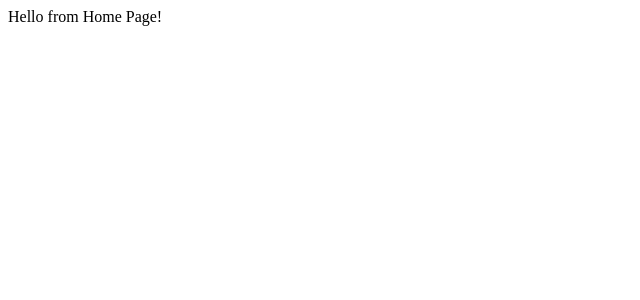
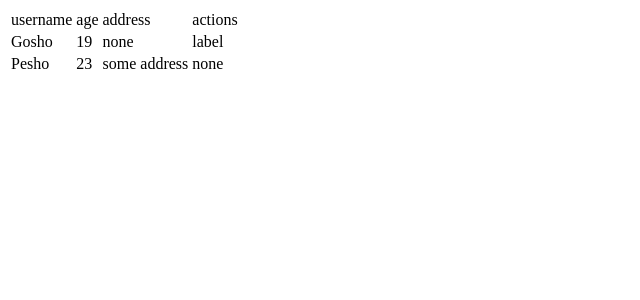
Before and after one commit to cparandiev/scheduler-service, a React (Create React App) app in the folder client/: page / in a window 1280 px wide. Shown: the top 300 px of the page, without its empty margins (0-640 px from the left). Built offline with nearby package versions, Linux system fonts and the light colour scheme.

Commit message:
add generic table

```diff
--- a/client/src/components/Home/HomePage.js
+++ b/client/src/components/Home/HomePage.js
@@ -1,9 +1,50 @@
-import React from 'react'
+import React from 'react';
+import Text from '../Table/Dts/Text';
+import Label from '../Table/Dts/Label';
+import Table from '../Table/Table';
+import Actions from '../Table/Dts/Actions/Actions';
 
-export default () => {
+const HomePage = () => {
+  let data = [{
+    name: "Gosho",
+    age: 19,
+    actions: [{
+      label: "clickMeLabel",
+      onClickHandler: () => console.log('Clicked!!!')
+    }]
+
+  },{
+    name: "Pesho",
+    age: 23,
+    address: "some address"
+  }];
+
+  let rowSchema = [{
+    propName: "name",
+    renderFunction: Text("ceco"),
+  },{
+    propName: "age",
+    renderFunction: Text("ceco")
+  },{
+    propName: "address",
+    renderFunction: Label("glyphicon glyphicon-envelope")
+  },{
+    propName: "actions",
+    renderFunction: Actions
+  }]
+
+  let columnNames = [
+    "username",
+    "age",
+    "address",
+    "actions"
+  ]
+
   return (
     <div>
-      Hello from Home Page!
+      <Table items={data} rowSchema={rowSchema} columnNames={columnNames}/>
     </div>
   )
 }
+
+export default HomePage
--- /dev/null
+++ b/client/src/components/Table/Dts/Actions/Action.js
@@ -0,0 +1,11 @@
+import React from 'react';
+
+const Action = ({key, label, glyphicon, onClickHandler}) => {
+  return (
+    <span key={key} title={label} className={glyphicon} onClick={onClickHandler}>
+      label
+    </span>
+  );
+};
+
+export default Action;
--- /dev/null
+++ b/client/src/components/Table/Dts/Actions/Actions.js
@@ -0,0 +1,12 @@
+import React from 'react';
+import Action from './Action';
+
+const Actions = (actions) => {
+    let index = 0;
+
+    let actionsTds = actions.map((action) => Action(Object.assign({key: index++}, action)));
+
+    return actionsTds;
+};
+
+export default Actions;
--- /dev/null
+++ b/client/src/components/Table/Dts/Label.js
@@ -0,0 +1,11 @@
+import React from 'react';
+
+const Label = (className) => (text) => {
+  return (
+    <span className={className}>
+        {text}
+    </span>
+  );
+};
+
+export default Label;
--- /dev/null
+++ b/client/src/components/Table/Dts/Text.js
@@ -0,0 +1,11 @@
+import React from 'react';
+
+const Text = (className) => (text) => {
+  return (
+    <div className={className}>
+        {text}
+    </div>
+  );
+};
+
+export default Text;
--- /dev/null
+++ b/client/src/components/Table/Row.js
@@ -0,0 +1,19 @@
+import React from 'react';
+
+const Row = ({data, rowSchema}) => {
+  let index = 0;
+
+  let tds = rowSchema
+    .map((item) => ( data[item.propName] ?
+      (<td key={index++}>
+        {item.renderFunction(data[item.propName])}
+      </td>) :
+        (<td>
+          none
+        </td>)
+      ));
+
+  return tds;
+};
+
+export default Row;
--- /dev/null
+++ b/client/src/components/Table/Table.js
@@ -0,0 +1,27 @@
+import React from 'react';
+import Row from './Row';
+
+const Table = ({columnNames, items, rowSchema}) => {
+    let index = 0;
+
+    let thead = columnNames.map((name) => (
+        <td key={name}> {name} </td>)
+    );
+
+    let tbody = items.map((item) => (
+        <tr key={index++}>
+            <Row data={item} rowSchema={rowSchema}/>
+        </tr>
+    ));
+
+    return (
+        <table>
+            <tr>
+                {thead}
+            </tr>
+                {tbody}
+        </table>
+    );
+};
+
+export default Table;
```
